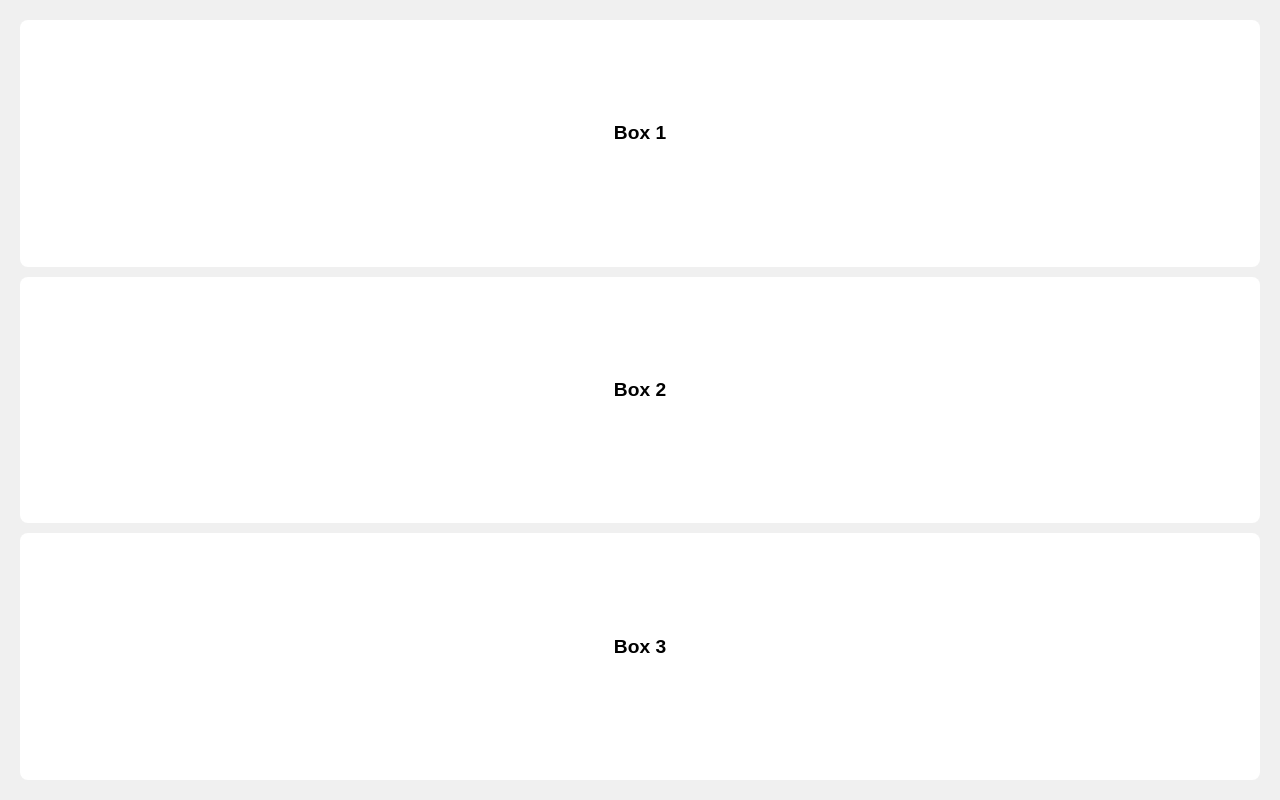
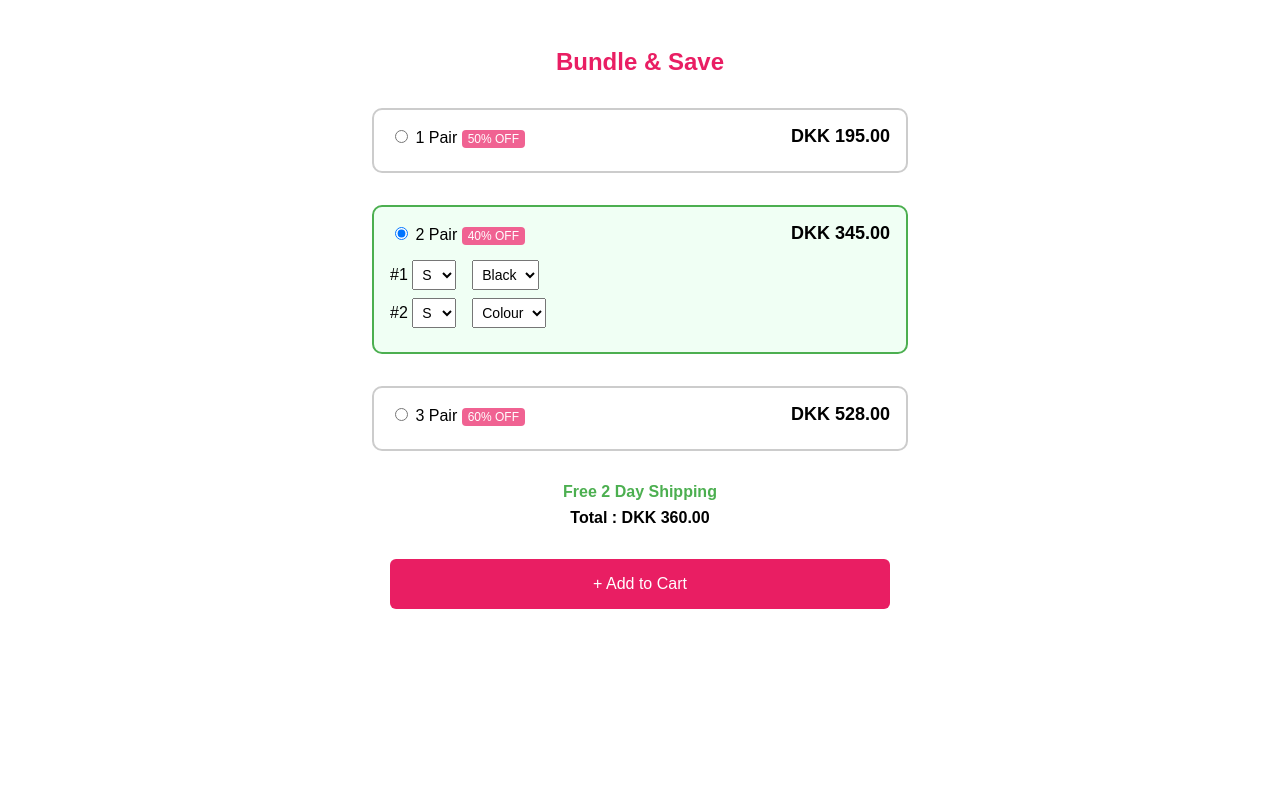
Before and after one commit to chaitra-b-patil/interactive-boxes-task, a plain HTML site: page index.html in a window 1280 px wide. Drawn offline with Linux system fonts and the light colour scheme.

Commit message:
Update index.html

```diff
--- a/index.html
+++ b/index.html
@@ -1,169 +1,168 @@
 <!DOCTYPE html>
 <html lang="en">
 <head>
-  <meta charset="UTF-8" />
-  <meta name="viewport" content="width=device-width, initial-scale=1.0"/>
+  <meta charset="UTF-8">
+  <meta name="viewport" content="width=device-width, initial-scale=1.0">
   <title>Interactive Boxes</title>
   <style>
-    * {
-      box-sizing: border-box;
+    body {
+      font-family: Arial, sans-serif;
       margin: 0;
       padding: 0;
+      background-color: #fff;
+      display: flex;
+      flex-direction: column;
+      align-items: center;
+      padding-top: 2rem;
     }
 
-    body {
-      font-family: sans-serif;
-      height: 100vh;
-      display: flex;
-      flex-direction: column;
-      gap: 10px;
-      padding: 20px;
-      background-color: #f0f0f0;
-    }
-
-    .box {
-      background-color: white;
-      border-radius: 8px;
-      padding: 20px;
-      flex: 1;
-      transition: all 0.3s ease;
-      overflow: hidden;
-      position: relative;
-      cursor: pointer;
-      display: flex;
-      flex-direction: column;
-      justify-content: center;
-      align-items: center;
-    }
-
-    .box.expanded {
-      flex: 3;
-      background-color: #e9f5ff;
-    }
-
-    .options {
-      opacity: 0;
-      max-height: 0;
-      overflow: hidden;
-      transition: all 0.3s ease;
-      margin-top: 20px;
-      width: 100%;
-      text-align: center;
-    }
-
-    .box.expanded .options {
-      opacity: 1;
-      max-height: 200px;
-    }
-
-    .label {
-      font-size: 1.2em;
+    h1 {
+      color: #e91e63;
+      font-size: 24px;
+      margin-bottom: 1rem;
       font-weight: bold;
     }
 
-    .options-section {
-      margin-top: 10px;
+    .option-box {
+      border: 2px solid #ccc;
+      border-radius: 10px;
+      margin: 1rem 0;
+      padding: 1rem;
+      width: 90%;
+      max-width: 500px;
+      transition: all 0.3s ease-in-out;
+      position: relative;
     }
 
-    .color-option,
-    .size-option {
-      display: inline-block;
-      padding: 8px 14px;
-      margin: 5px;
-      border: 1px solid #999;
-      border-radius: 20px;
-      cursor: pointer;
-      transition: 0.2s;
+    .option-box.active {
+      border-color: #4caf50;
+      background-color: #f0fff4;
     }
 
-    .color-option:hover,
-    .size-option:hover {
-      background-color: #ddd;
+    .option-header {
+      display: flex;
+      justify-content: space-between;
+      align-items: center;
+      margin-bottom: 0.5rem;
+    }
+
+    .option-header .discount {
+      background-color: #f06292;
+      color: white;
+      padding: 2px 6px;
+      border-radius: 4px;
+      font-size: 12px;
+    }
+
+    .option-header .price {
+      font-weight: bold;
+      font-size: 18px;
+    }
+
+    .option-body {
+      display: none;
+      margin-top: 1rem;
+    }
+
+    .option-box.active .option-body {
+      display: block;
+    }
+
+    .selectors {
+      display: flex;
+      gap: 1rem;
+      margin-bottom: 0.5rem;
+    }
+
+    select {
+      padding: 5px;
+      font-size: 14px;
+    }
+
+    .add-to-cart {
+      background-color: #e91e63;
+      color: white;
+      border: none;
+      padding: 1rem 2rem;
+      font-size: 16px;
+      margin-top: 2rem;
+      cursor: pointer;
+      border-radius: 6px;
+      width: 90%;
+      max-width: 500px;
     }
   </style>
 </head>
 <body>
+  <h1>Bundle & Save</h1>
 
-  <div class="box" data-box="1">
-    <div class="label">Box 1</div>
-    <div class="options">
-      <div class="options-section">
-        <strong>Colors:</strong>
-        <div>
-          <span class="color-option">Red</span>
-          <span class="color-option">Blue</span>
-          <span class="color-option">Green</span>
-        </div>
+  <div class="option-box" onclick="toggleBox(this)">
+    <div class="option-header">
+      <div>
+        <input type="radio" name="bundle"> 1 Pair <span class="discount">50% OFF</span>
       </div>
-      <div class="options-section">
-        <strong>Sizes:</strong>
-        <div>
-          <span class="size-option">Small</span>
-          <span class="size-option">Medium</span>
-          <span class="size-option">Large</span>
-        </div>
+      <div class="price">DKK 195.00</div>
+    </div>
+  </div>
+
+  <div class="option-box active" onclick="toggleBox(this)">
+    <div class="option-header">
+      <div>
+        <input type="radio" name="bundle" checked> 2 Pair <span class="discount">40% OFF</span>
+      </div>
+      <div class="price">DKK 345.00</div>
+    </div>
+    <div class="option-body">
+      <div class="selectors">
+        <label>#1
+          <select>
+            <option>S</option>
+            <option>M</option>
+            <option>L</option>
+          </select>
+        </label>
+        <select>
+          <option>Black</option>
+          <option>Blue</option>
+        </select>
+      </div>
+      <div class="selectors">
+        <label>#2
+          <select>
+            <option>S</option>
+            <option>M</option>
+            <option>L</option>
+          </select>
+        </label>
+        <select>
+          <option>Colour</option>
+          <option>Black</option>
+        </select>
       </div>
     </div>
   </div>
 
-  <div class="box" data-box="2">
-    <div class="label">Box 2</div>
-    <div class="options">
-      <div class="options-section">
-        <strong>Colors:</strong>
-        <div>
-          <span class="color-option">Red</span>
-          <span class="color-option">Blue</span>
-          <span class="color-option">Green</span>
-        </div>
+  <div class="option-box" onclick="toggleBox(this)">
+    <div class="option-header">
+      <div>
+        <input type="radio" name="bundle"> 3 Pair <span class="discount">60% OFF</span>
       </div>
-      <div class="options-section">
-        <strong>Sizes:</strong>
-        <div>
-          <span class="size-option">Small</span>
-          <span class="size-option">Medium</span>
-          <span class="size-option">Large</span>
-        </div>
-      </div>
+      <div class="price">DKK 528.00</div>
     </div>
   </div>
 
-  <div class="box" data-box="3">
-    <div class="label">Box 3</div>
-    <div class="options">
-      <div class="options-section">
-        <strong>Colors:</strong>
-        <div>
-          <span class="color-option">Red</span>
-          <span class="color-option">Blue</span>
-          <span class="color-option">Green</span>
-        </div>
-      </div>
-      <div class="options-section">
-        <strong>Sizes:</strong>
-        <div>
-          <span class="size-option">Small</span>
-          <span class="size-option">Medium</span>
-          <span class="size-option">Large</span>
-        </div>
-      </div>
-    </div>
-  </div>
+  <div style="margin-top: 1rem; color: #4caf50; font-weight: bold;">Free 2 Day Shipping</div>
+  <div style="margin-top: 0.5rem; font-weight: bold;">Total : DKK 360.00</div>
+  <button class="add-to-cart">+ Add to Cart</button>
 
   <script>
-    const boxes = document.querySelectorAll('.box');
-
-    boxes.forEach((box) => {
-      box.addEventListener('click', () => {
-        // Collapse other boxes
-        boxes.forEach((b) => {
-          if (b !== box) b.classList.remove('expanded');
-        });
-
-        // Toggle current box
-        box.classList.toggle('expanded');
-      });
-    });
+    function toggleBox(clickedBox) {
+      const boxes = document.querySelectorAll('.option-box');
+      boxes.forEach(box => box.classList.remove('active'));
+      clickedBox.classList.add('active');
+      const radios = clickedBox.querySelectorAll('input[type="radio"]');
+      radios.forEach(r => r.checked = true);
+    }
   </script>
 </body>
 </html>
```
